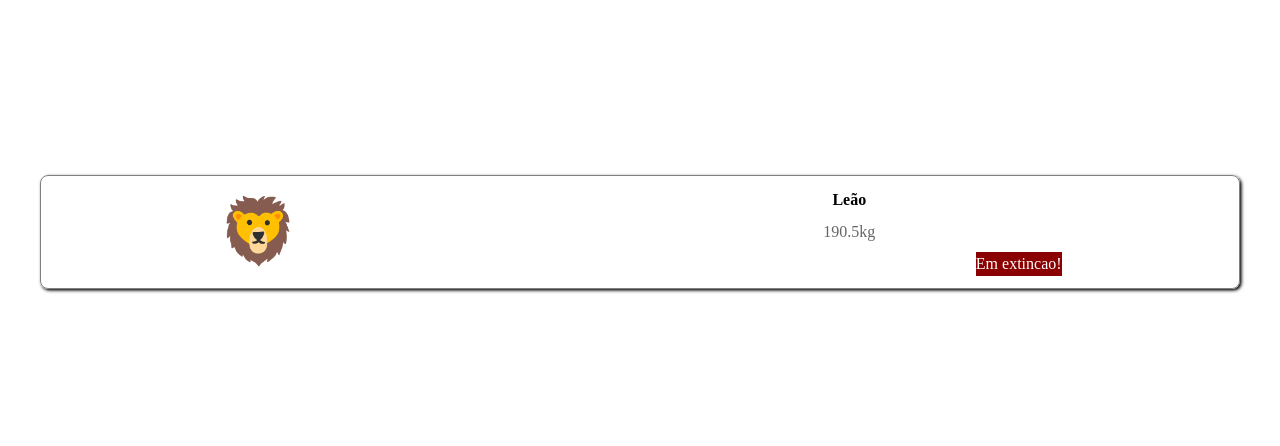
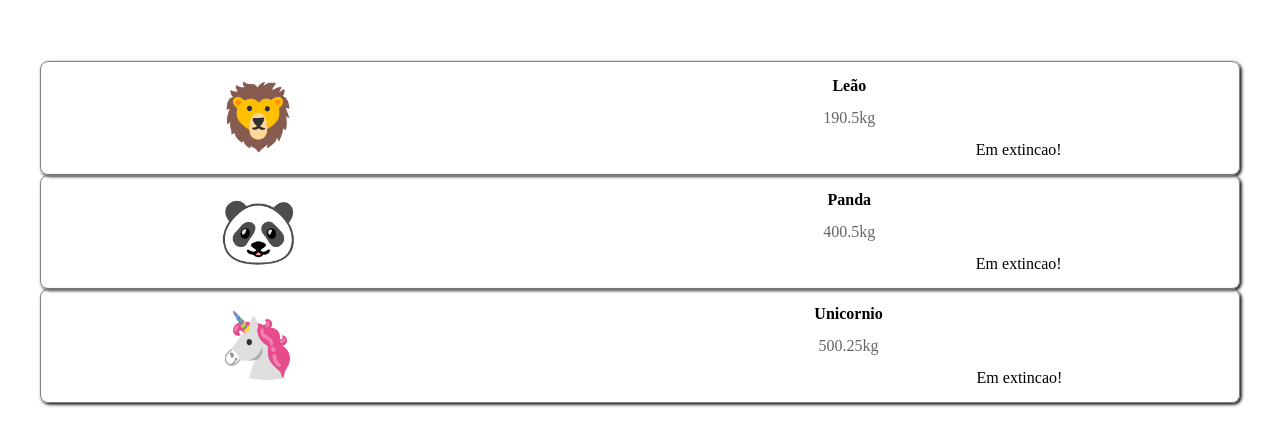
Before and after one commit to ufjf-dcc207/ufjf-dcc207-2024-3-a-atv03-MatheusRM1, a React (Vite) app: page / in a window 1280 px wide. Shown: the part 168-614 px from the top of the page. Built offline with nearby package versions, Linux system fonts and the light colour scheme.

Commit message:
adiciona mais animais

```diff
--- a/src/Animal.css
+++ b/src/Animal.css
@@ -25,8 +25,6 @@
   }
 
   .extincao {
-    background-color: darkred;
-    color: white;
     min-height: 1em;
     grid-area: extincao;
   }
--- a/src/Animal.tsx
+++ b/src/Animal.tsx
@@ -4,7 +4,7 @@ interface AnimalProps {
   icone: string;
   nome: string;
   peso: number;
-  extincao: boolean;
+  extincao?: boolean;
 }
 
 export default function Animal({ icone, nome, peso, extincao }: AnimalProps) {
--- a/src/App.tsx
+++ b/src/App.tsx
@@ -7,6 +7,8 @@ function App() {
 
   <div className="app">
     <Animal icone="🦁" nome="Leão" peso={190.50} extincao={true}/>
+    <Animal icone="🐼" nome="Panda" peso={400.50} extincao={true}/>
+    <Animal icone="🦄" nome="Unicornio" peso={500.25} extincao={true}/>
   </div>
   )
 }
```
